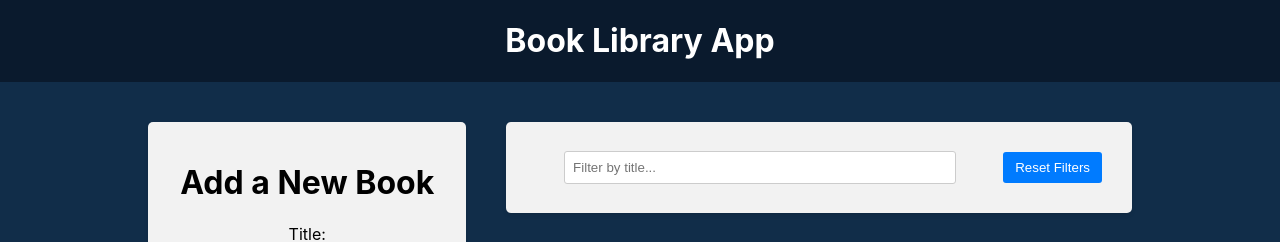
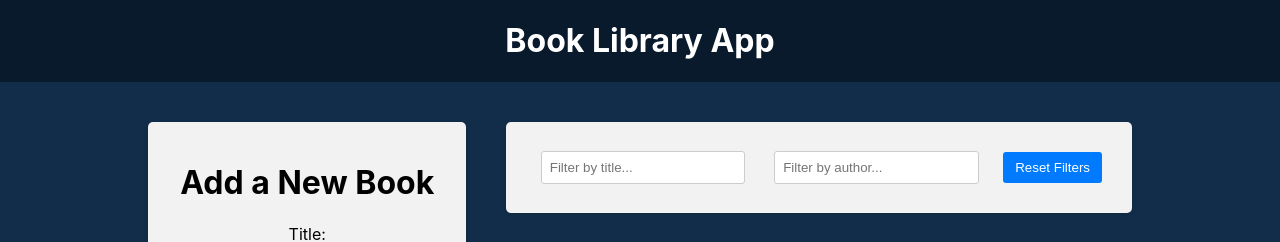
Before and after one commit to BakaiOleksandr/Book-Library-App, a React (Create React App) app in the folder frontend/: page / in a window 1280 px wide. Shown: the top 242 px of the page. Built offline with nearby package versions, Linux system fonts and the light colour scheme.

Commit message:
Filter by author

```diff
--- a/frontend/src/components/BookList/BookList.js
+++ b/frontend/src/components/BookList/BookList.js
@@ -2,18 +2,29 @@
 import {BsBookmarkStarFill, BsBookmarkStar} from 'react-icons/bs';
 import {deleteBook, toggleFavorite} from '../../redux/books/actionCreators';
 import './BookList.css';
-import {selectTitleFilter} from '../../redux/slices/filterSlice';
+import {
+  selectTitleFilter,
+  selectAuthorFilter,
+} from '../../redux/slices/filterSlice';
 
 const BookList = () => {
   const dispatch = useDispatch();
   //subscribe to store
   const books = useSelector((state) => state.books);
-  //subscribe to filter
+  //subscribe to filter store, by title
   const titleFilter = useSelector(selectTitleFilter);
+  //subscribe to store to author
+  const authorFilter = useSelector(selectAuthorFilter);
 
   const filteredBooks = books.filter((book) => {
-    const matchesTitle = book.title.toLowerCase().includes(titleFilter.toLowerCase());
-    return matchesTitle;
+    const matchesTitle = book.title
+      .toLowerCase()
+      .includes(titleFilter.toLowerCase());
+    const matchesAuthor = book.author
+      .toLowerCase()
+      .includes(authorFilter.toLowerCase());
+    //because empty '' is true
+    return matchesTitle && matchesAuthor;
   });
 
   //delete book
--- a/frontend/src/components/Filter/Filter.js
+++ b/frontend/src/components/Filter/Filter.js
@@ -3,6 +3,8 @@
   setTitleFilter,
   resetFilters,
   selectTitleFilter,
+  setAuthorFilter,
+  selectAuthorFilter,
 } from '../../redux/slices/filterSlice';
 
 import './Filter.css';
@@ -11,6 +13,7 @@
   const dispatch = useDispatch();
   //subscribe to state in store
   const titleFilter = useSelector(selectTitleFilter);
+  const authorFilter = useSelector(selectAuthorFilter);
   //send to store
   const handleTitleFilterChange = (e) => {
     dispatch(setTitleFilter(e.target.value));
@@ -19,6 +22,10 @@
   //send to redux store action, that resetFilters function returns
   const handleResetFilters = () => {
     dispatch(resetFilters());
+  };
+  const handleAuthorFilterChange = (e) => {
+    //dispatch to store
+    dispatch(setAuthorFilter(e.target.value));
   };
 
   return (
@@ -32,6 +39,14 @@
             placeholder="Filter by title..."
           />
         </div>
+        <div className="filter-group">
+          <input
+            onChange={handleAuthorFilterChange}
+            value={authorFilter}
+            type="text"
+            placeholder="Filter by author..."
+          />
+        </div>
         <button type="button" onClick={handleResetFilters}>
           Reset Filters
         </button>
--- a/frontend/src/redux/slices/filterSlice.js
+++ b/frontend/src/redux/slices/filterSlice.js
@@ -2,6 +2,7 @@
 
 const initialState = {
   title: '',
+  author: '',
 };
 
 const filterSlice = createSlice({
@@ -19,14 +20,21 @@
     resetFilters: (state) => {
       return {...initialState};
     },
+    //action 3
+    setAuthorFilter: (state, action) => {
+      return {...state, author: action.payload};
+    },
   },
 });
 
 export const selectTitleFilter = (state) => state.filter.title;
+//state.filter-where 'filter' is the name of Slice
 // console.log(filterSlice.actions);
 // console.log(filterSlice.actions.setTitleFilter('test'))
-
+export const selectAuthorFilter = (state) => state.filter.author;
+// console.log(filterSlice.actions.setAuthorFilter('test'));
 //export actions, destructured from filterSlice
-export const {setTitleFilter, resetFilters} = filterSlice.actions;
+export const {setTitleFilter, resetFilters, setAuthorFilter} =
+  filterSlice.actions;
 //export reducer
 export default filterSlice.reducer;
```
